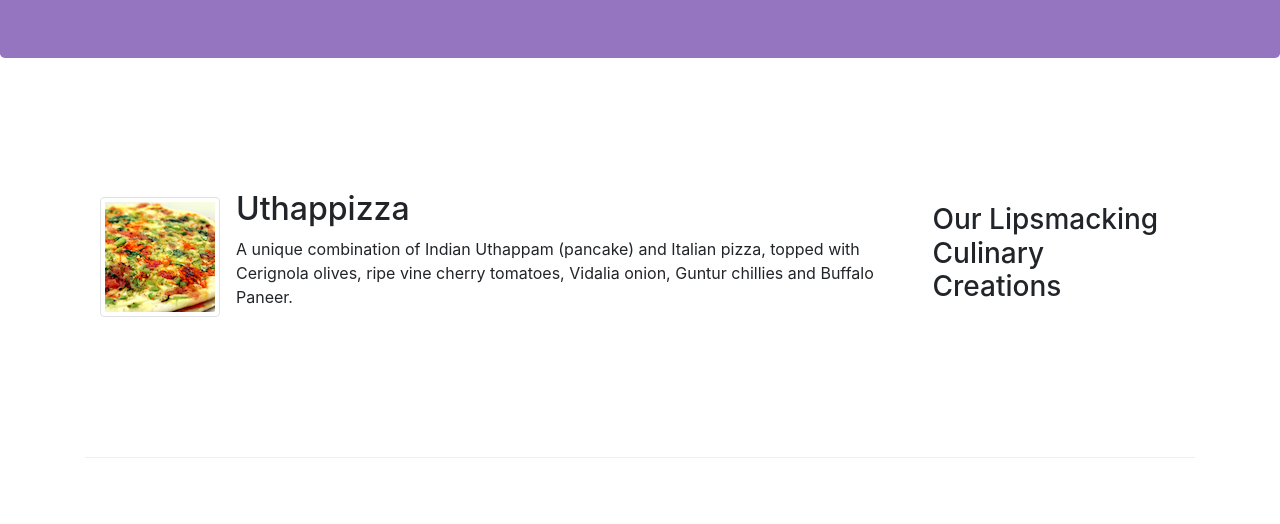
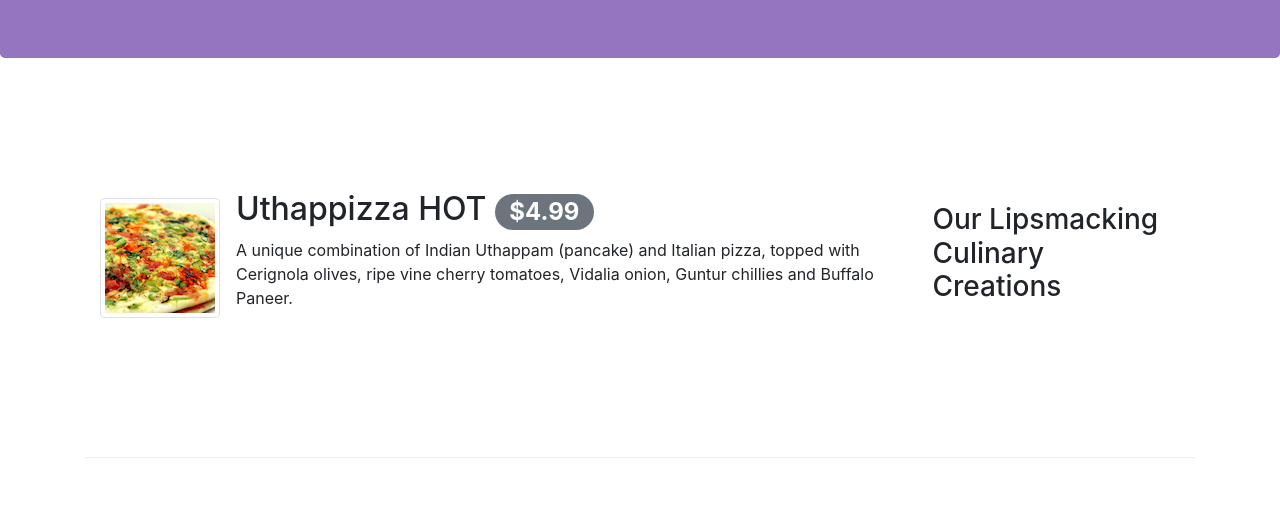
Before and after one commit to d-e-k-u/inder, a website: page index.html in a window 1280 px wide. Shown: the part 276-800 px from the top of the page. Drawn offline with nearby package versions, Linux system fonts and the light colour scheme.

Commit message:
ex week2 alerting users using badges

```diff
--- a/index.html
+++ b/index.html
@@ -60,7 +60,7 @@
                 <div class="media">
                     <img src="img/uthappizza.png" alt="" class="d-flex mr-3 img-thumbnail align-self-center">
                         <div class="media-body">
-                            <h2 class="mt-0">Uthappizza</h2>
+                            <h2 class="mt-0">Uthappizza <span class=" badge badge-danger"></span>HOT <span class=" badge badge-pill badge-secondary">$4.99</span></h2>
                             <p class="d-none d-sm-block">A unique combination of Indian Uthappam (pancake) and Italian pizza, topped with Cerignola olives, ripe vine cherry tomatoes, Vidalia onion, Guntur chillies and Buffalo Paneer.</p>
                         </div>
                 </div>
```
